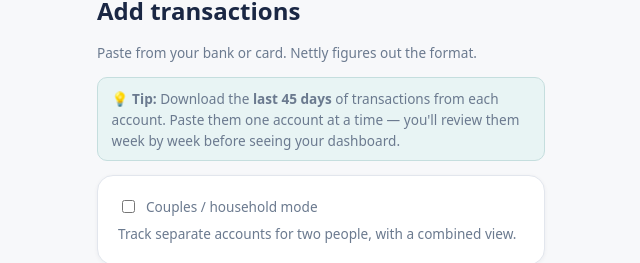
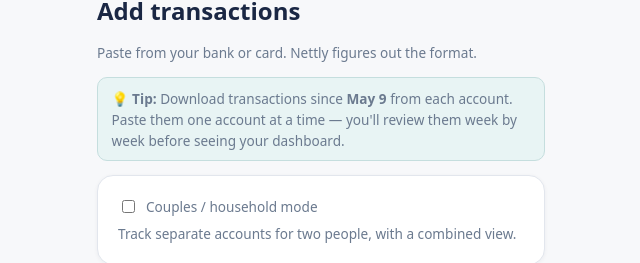
Before and after one commit to tishparkinson/Nettly-Financial-Analyzer, a website with bundled scripts: page index.html in a window 1280 px wide. Both pictures are taken after a click on the button "Start New Snapshot". Shown: the part 450-713 px from the top of the page, without its empty margins (319-959 px from the left). Built offline with nearby package versions, Linux system fonts and the light colour scheme.

Commit message:
Update index.html

```diff
--- a/index.html
+++ b/index.html
@@ -61,7 +61,7 @@
     <section id="screen-upload" class="screen">
       <h2 style="margin:0;color:var(--navy);">Add transactions</h2>
       <p class="small">Paste from your bank or card. Nettly figures out the format.</p>
-      <p class="small" style="background:#e8f4f4;border:1px solid #c5dede;border-radius:10px;padding:0.6rem 0.85rem;margin-top:0.5rem;">💡 <strong>Tip:</strong> Download the <strong>last 45 days</strong> of transactions from each account. Paste them one account at a time — you'll review them week by week before seeing your dashboard.</p>
+      <p class="small" style="background:#e8f4f4;border:1px solid #c5dede;border-radius:10px;padding:0.6rem 0.85rem;margin-top:0.5rem;">💡 <strong>Tip:</strong> Download transactions since <strong id="cutoff-date-hint">the last 45 days</strong> from each account. Paste them one account at a time — you'll review them week by week before seeing your dashboard.</p>
 
             <div class="card" style="margin-top:0;">
         <label class="small" style="display:flex;align-items:center;gap:0.5rem;margin:0;">
```
